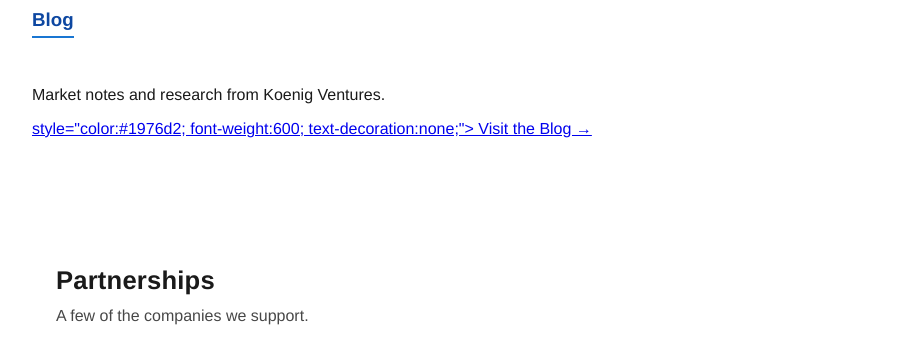
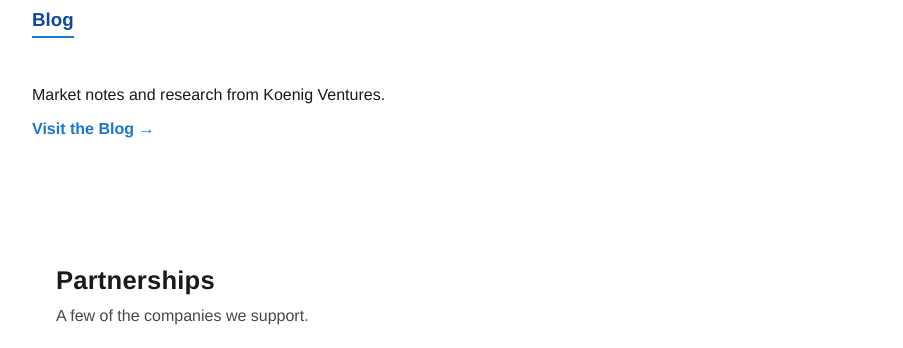
Before and after one commit to koenigventures/koenigventures, a plain HTML site: page Koenig_Ventures_LLC_Site_v5/index.html in a window 1280 px wide. Shown: the part 2620-2968 px from the top of the page, without its empty margins (58-961 px from the left). Drawn offline with Linux system fonts and the light colour scheme.

Commit message:
Update index.html

```diff
--- a/Koenig_Ventures_LLC_Site_v5/index.html
+++ b/Koenig_Ventures_LLC_Site_v5/index.html
@@ -155,11 +155,12 @@
   <h3>Blog</h3>
   <p>Market notes and research from Koenig Ventures.</p>
   <p>
-    <a href="blog/index.html"> style="color:#1976d2; font-weight:600; text-decoration:none;">
+    <a href="blog/index.html" style="color:#1976d2; font-weight:600; text-decoration:none;">
       Visit the Blog →
     </a>
   </p>
 </section>
+
 
  <section id="partnerships" class="kv-logos" aria-label="Koenig Ventures Partnerships">
   <div class="kv-logos__inner">
```
